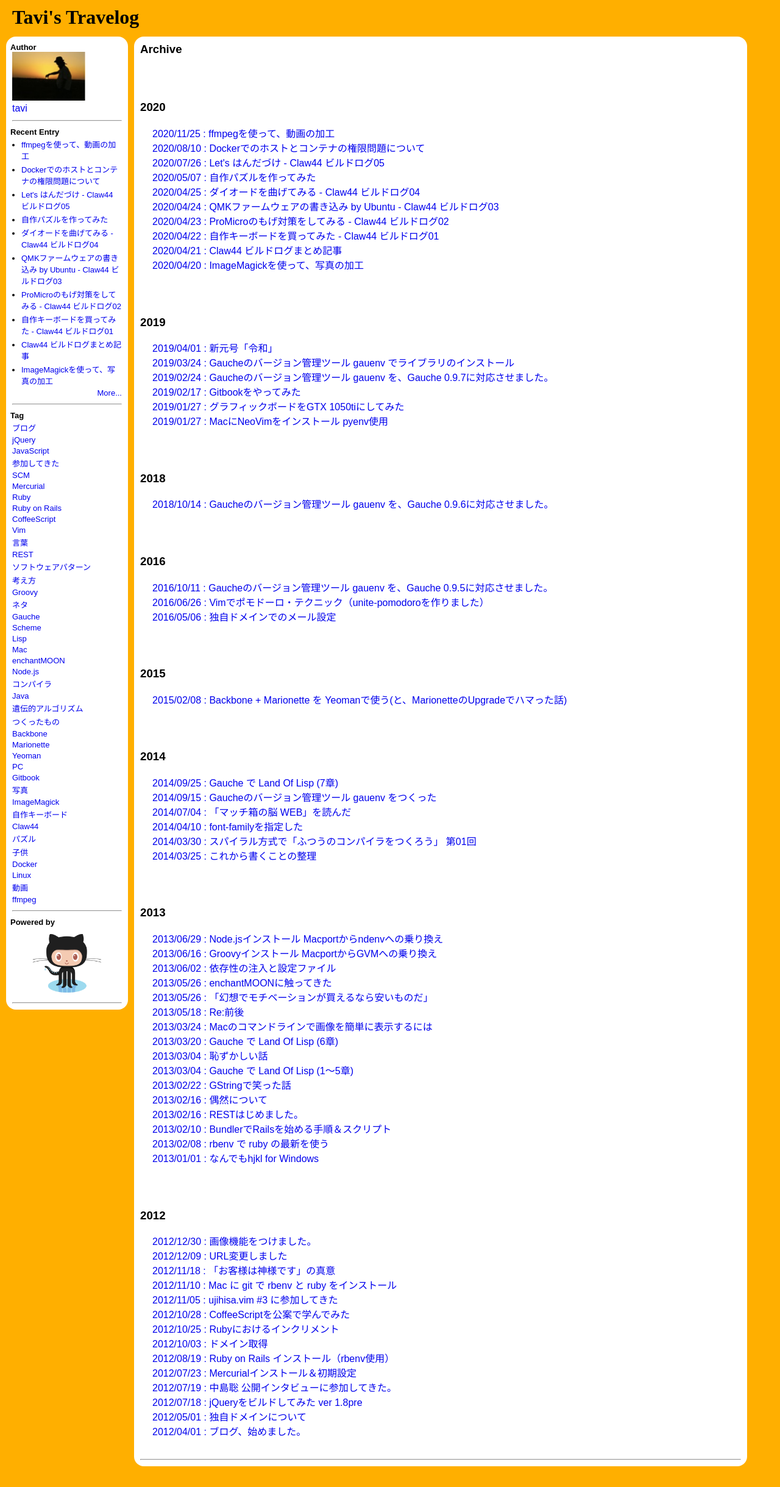
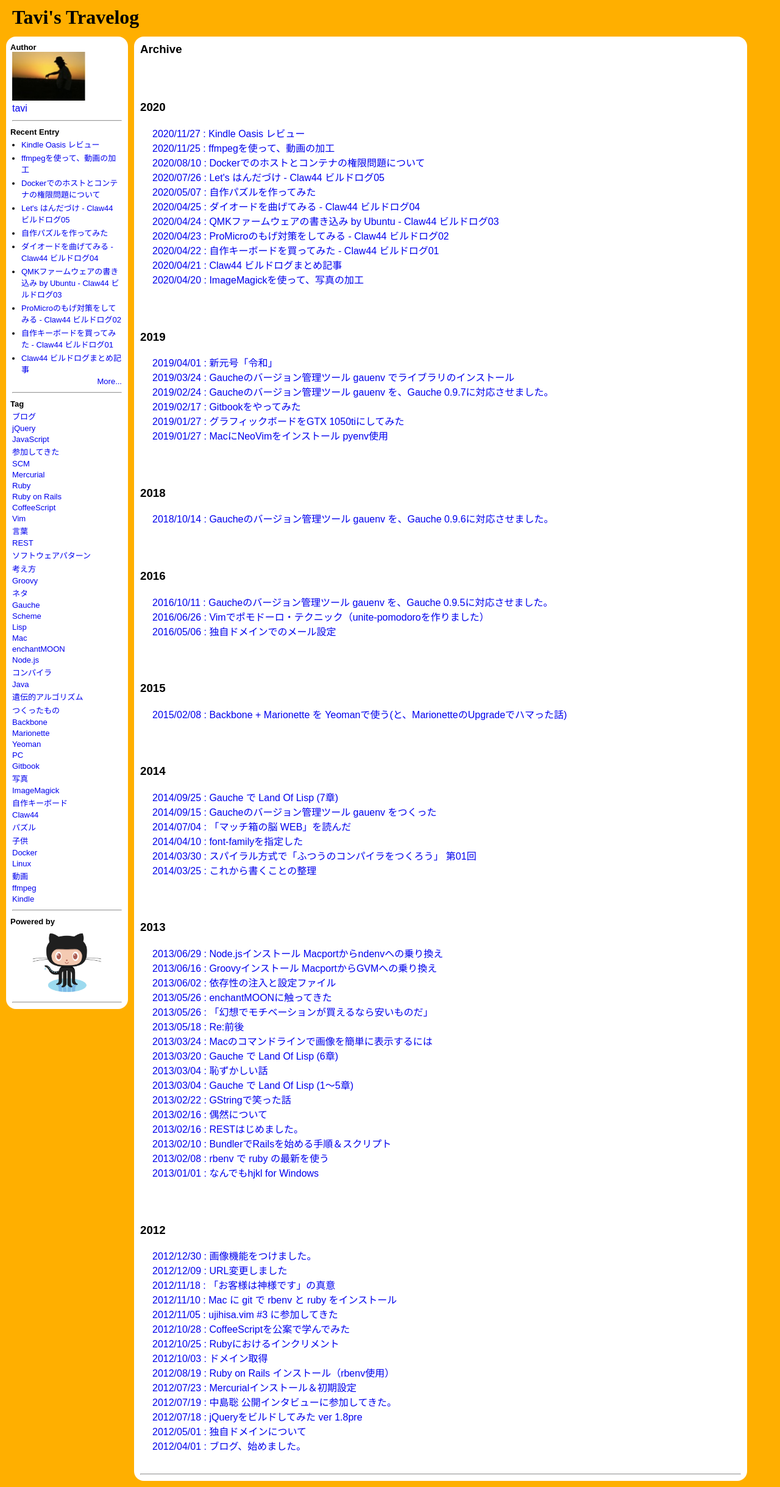
Before and after one commit to ryotakato/ryotakato.github.io, a Jekyll site: the page built from archive.html, in a window 1280 px wide. Shown: the whole page at 61% size. Built offline with Jekyll 4.4.1, drawn with Linux system fonts in a browser that asks for light colours; before the commit the page ends 2415 px from its top, so only the background shows below that; some of the changed lines change nothing that is shown.

Commit message:
post article & adjust for smartphone

```diff
--- a/_layouts/default.html
+++ b/_layouts/default.html
@@ -6,11 +6,11 @@
 <!--[if gt IE 8]><!--> <html class="no-js" lang="ja"> <!--<![endif]-->
 <head>
   <meta charset="utf-8">
-  <meta name="viewport" content="width=device-width,initial-scale=1">
+  <meta name="viewport" content="width=1000">
   <title>{{ site.title }}{% if page.title != null %} - {% endif %}{{ page.title }}</title>
   <meta name="author" content="{{ site.author.name }}">
   <link href="{{ BASE_PATH }}{{ site.path.atom }}" rel="alternate" title="{{ page.title }}" type="application/atom+xml">
-  <link href='{{ BASE_PATH }}/assets/css/style.css' rel="stylesheet" media="all">
+  <link href='{{ BASE_PATH }}/assets/css/style.css?release=20201127' rel="stylesheet" media="all">
   <link href='{{ BASE_PATH }}/assets/css/syntax_wombat.css' rel="stylesheet" media="all">
   {% include analytics %}
 </head>
--- /dev/null
+++ b/_posts/2020-11-27-review-kindle-oasis.md
@@ -0,0 +1,148 @@
+---
+layout: post
+title: "Kindle Oasis レビュー"
+tags : [Kindle]
+date: 2020-11-27 17:13:44
+---
+
+
+仕事で大変お世話になった方々から、
+Kindle Oasisをいただいた。
+決して安くはないのに、プレゼントしてもらえるなんて、こんなことってあるんだという気持ち。
+素直に嬉しい。
+
+元々Kindle PaperWhiteを7年ほど使っているが、
+この一週間Oasisを使ってみて、PaperWhiteとの違いなどが分かってきたので、
+比較しながら、記しておこうと思う。
+
+
+
+
+
+### 外観
+
+
+左がPaperWhite、右がOasis
+
+![oasis_01]({{ BASE_PATH }}/images/2020/11/27/oasis_01.JPG)
+
+![oasis_02]({{ BASE_PATH }}/images/2020/11/27/oasis_02.JPG)
+
+
+サイズとしては、当然Oasisのほうが大きいが、
+極端に違うというほどでもない。
+携帯のしやすさを考えるとこれぐらいが限界なのだろう。
+実際、PaperWhiteはコートのポケットに収まるが、
+Oasisだと横が長い分、ポケットはややきつい。
+
+裏面はPaperWhiteが滑りにくい加工がしてあったが、
+Oasisだとつるつるした素材。
+その分、とっかかりが設けてあり、
+これが、片手で持つときに横の長さを感じさせない作りとなっている。
+電車などで読むときには、もう一方の手がつり革で塞がれているので、
+このホールドの安定感はかなり助かる。
+
+ただ、とっかかりにもう少し滑り止めがほしいので、
+下記を買ってみる予定。
+
+[Amazon.co.jp： 滑り止め 透明 クッション シール スマホ etc. に クリアー グリフォン・ナロウ: 家電・カメラ](https://www.amazon.co.jp/dp/B017TLTO86)
+
+
+
+
+
+
+### 本の表示
+
+実際に本を表示させてみた感じ。
+順に、横書き、縦書き、漫画を比較。
+
+![oasis_03]({{ BASE_PATH }}/images/2020/11/27/oasis_03.JPG)
+
+![oasis_04]({{ BASE_PATH }}/images/2020/11/27/oasis_04.JPG)
+
+![oasis_05]({{ BASE_PATH }}/images/2020/11/27/oasis_05.JPG)
+
+
+漫画は、僕の大好きな「包丁人味平」という漫画。
+40年以上前の漫画だが、突っ込みどころ満載で、今でもたまに読みたくなる。
+上記のコマはカレー戦争編の最後のほうだが、
+ずっと戦ってきた相手が、麻薬入りのブラックカレーなるものを生み出し、本人も中毒でおかしくなってしまうというトンデモ展開。
+今だったら発売できない内容だよね。
+概要はニコニコ大百科を参照
+
+[包丁人味平とは (ホウチョウニンアジヘイとは) [単語記事] - ニコニコ大百科](https://dic.nicovideo.jp/a/%E5%8C%85%E4%B8%81%E4%BA%BA%E5%91%B3%E5%B9%B3)
+
+
+
+閑話休題。
+
+写真を見てわかるとおり、
+サイズが大きい分、文字が書かれている部分の周りの余白が広い。
+ほんのちょっとのことに思えるが、なかなかこれが大事。
+おかげで文字サイズが一段階大きくできるし、
+明朝体で読んでもすっきりする。
+
+また、漫画については、上部の切れがなくなったのは助かる。
+読むことに支障はなかったが、ずっと気持ち悪かったんだよね。
+
+
+
+そして、端にボタンがついたのは、結構助かる。
+寝ながら読んでいるときに、
+反対側まで指を伸ばさなくてもページ送りができる。
+勿論、ボタンがついたほうを反対にすると画面の上下も自動で反転するから、
+寝返り時も問題なし。
+
+
+
+
+今回、最も良かった点は、
+ページ送り時の読み込み速度向上。
+
+PaperWhiteだと一瞬待たされる感じがあり、
+普通の本のときも感じてはいたが、
+特に漫画のときが顕著だった。
+
+
+まずはPaperWhiteのページ送り
+
+![oasis_06]({{ BASE_PATH }}/images/2020/11/27/oasis_06.mp4)
+
+
+え？漫画の内容に気を取られてよく分からないって？
+
+次にOasisのページ送り
+
+
+![oasis_07]({{ BASE_PATH }}/images/2020/11/27/oasis_07.mp4)
+
+
+PaperWhiteでの微妙なひっかかりがなくなっているのがわかると思う。
+これでストレスを感じることがなくなった。最高。
+
+
+
+
+
+
+反対に、ちょっとあれって思っているのは、
+画面のタップに反応しやすくなっているのか、
+画面上部触れないぐらいに手を置いても反応してしまうこと。
+個人差あると思うけど。
+設定で変えれるのかな。
+
+
+
+
+
+
+
+
+
+### まとめ
+
+
+* みんなもOasisを手に入れて、味平を読もう。
+
+Amazonでセールとかだと、5000円以上安くなることもあるみたい。
--- a/assets/css/style.css
+++ b/assets/css/style.css
@@ -124,6 +124,11 @@
   margin-bottom:1em;
 }
 
+#entry-body img {
+  max-width: 100%;
+  height: auto;
+}
+
 #entry-body h1, #entry-body h2, #entry-body h3, #entry-body h4, #entry-body h5, #entry-body h6 {
   margin-top:2em;
   margin-bottom:1em;
```
Also changed, not shown: images/2020/11/27/oasis_01.JPG (added), images/2020/11/27/oasis_02.JPG (added), images/2020/11/27/oasis_03.JPG (added), images/2020/11/27/oasis_04.JPG (added), images/2020/11/27/oasis_05.JPG (added), 2 other files.
